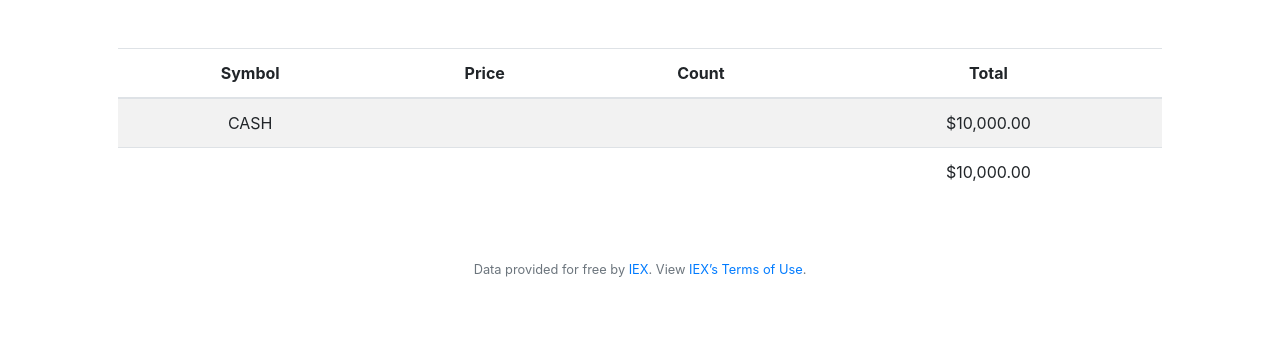
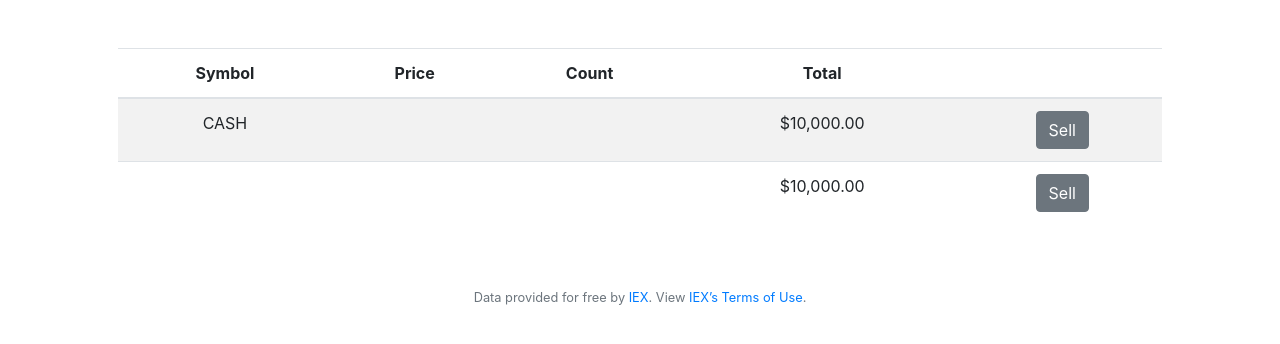
Before and after one commit to mohammeder55/CS50_finance, a Flask app: page / in a window 1280 px wide. Shown: the part 76-420 px from the top of the page. Run offline with Flask 2, Linux system fonts and the light colour scheme; a user stored in the database is signed in; data comes from the database, SQL or seed files in the repository; some libraries are stand-ins or nearby versions.

Commit message:
- Added sell buttons

```diff
--- a/templates/index.html
+++ b/templates/index.html
@@ -10,18 +10,25 @@
                 {% for head in header %}
                     <th> {{ head.capitalize() }} </th>
                 {% endfor %}
+                <th>  </th>
             </tr>
         </thead>
 
         <tbody>
             {% for row in rows %}
-            <tr>
-                {% for head in header %}
-                    <td> {{ row[head] }} </td>
-                {% endfor %}
-            </tr>
+                <tr>
+                    {% for head in header %}
+                        <td> {{ row[head] }} </td>
+                    {% endfor %}
+                    <td>
+                        <button class="btn btn-secondary" data-toggle="collapse" data-target="#sell"> Sell </button>
+                    </td>
+                </tr>
             {% endfor %}
         </tbody>
 
     </table>
+    <div class="fluid-container collapse" id="sell">
+        Some thing just to fill space
+    </div>
 {% endblock %}
```
